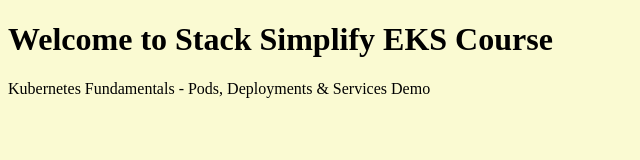
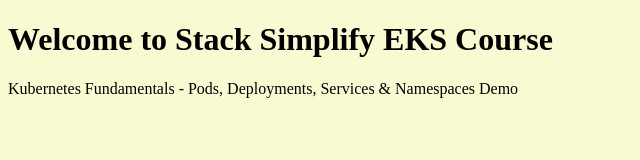
Before and after one commit to talvionyx/aws-eks-kubernetes-masterclass, a plain HTML site: page 03-Kubernetes-Fundamentals/03-01-Kubernetes-Pods-Deployments-Services-Namespaces/kube-nginx/index.html in a window 1280 px wide. Shown: the whole page, without its empty margins (0-640 px from the left). Drawn offline with Linux system fonts and the light colour scheme.

Commit message:
Welcome to Stack Simplify

```diff
--- a/03-Kubernetes-Fundamentals/03-01-Kubernetes-Pods-Deployments-Services-Namespaces/kube-nginx/index.html
+++ b/03-Kubernetes-Fundamentals/03-01-Kubernetes-Pods-Deployments-Services-Namespaces/kube-nginx/index.html
@@ -3,7 +3,7 @@
 <body style="background-color:lightgoldenrodyellow;">
 
 <h1>Welcome to Stack Simplify EKS Course</h1>
-<p>Kubernetes Fundamentals - Pods, Deployments & Services Demo</p>
+<p>Kubernetes Fundamentals - Pods, Deployments, Services & Namespaces Demo</p>
 
 </body>
 </html>
```
Also changed, not shown: 1 other file.
